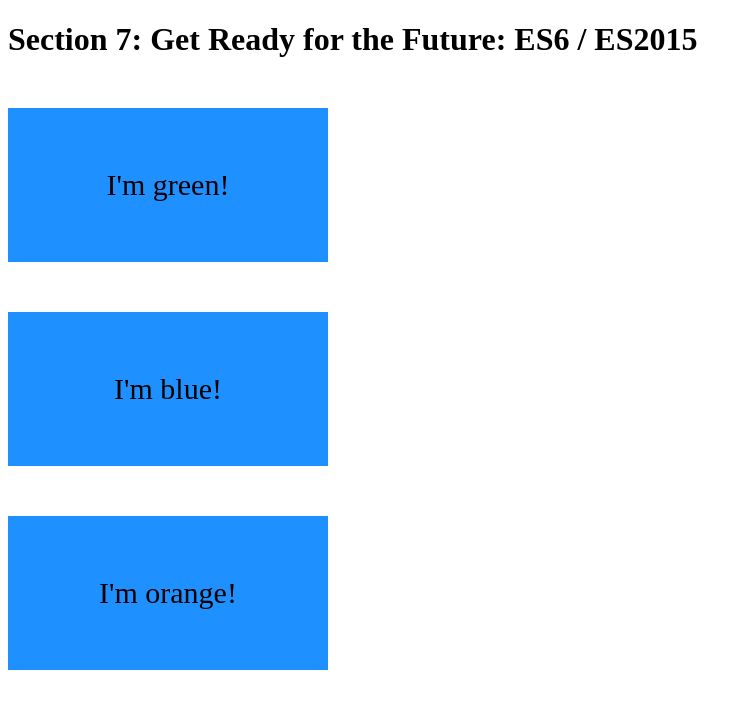
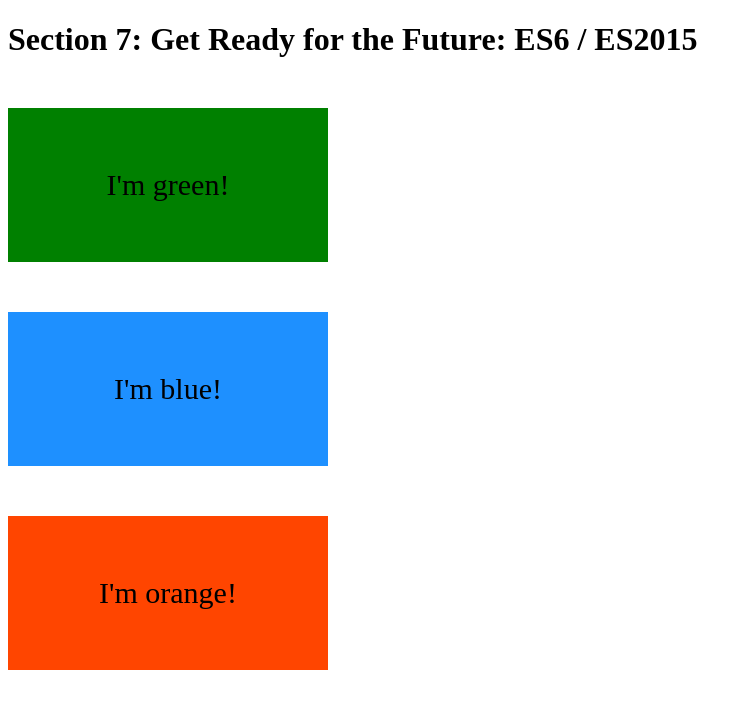
Before and after one commit to louisheath/javascript-course, a plain HTML site: page 7-ES6/index.html in a window 1280 px wide. Shown: the whole page, without its empty margins (0-752 px from the left). Drawn offline with Linux system fonts and the light colour scheme.

Commit message:
completed ES6 challenge

```diff
--- a/7-ES6/index.html
+++ b/7-ES6/index.html
@@ -28,7 +28,6 @@
         <div class="box blue">I'm blue!</div>
         <div class="box orange">I'm orange!</div>
 
-        <script src="js/0-letAndConst.js"></script>
-        <script src="js/5-arrays.js"></script>
+        <script src="challenge.js"></script>
     </body>
 </html>
```
